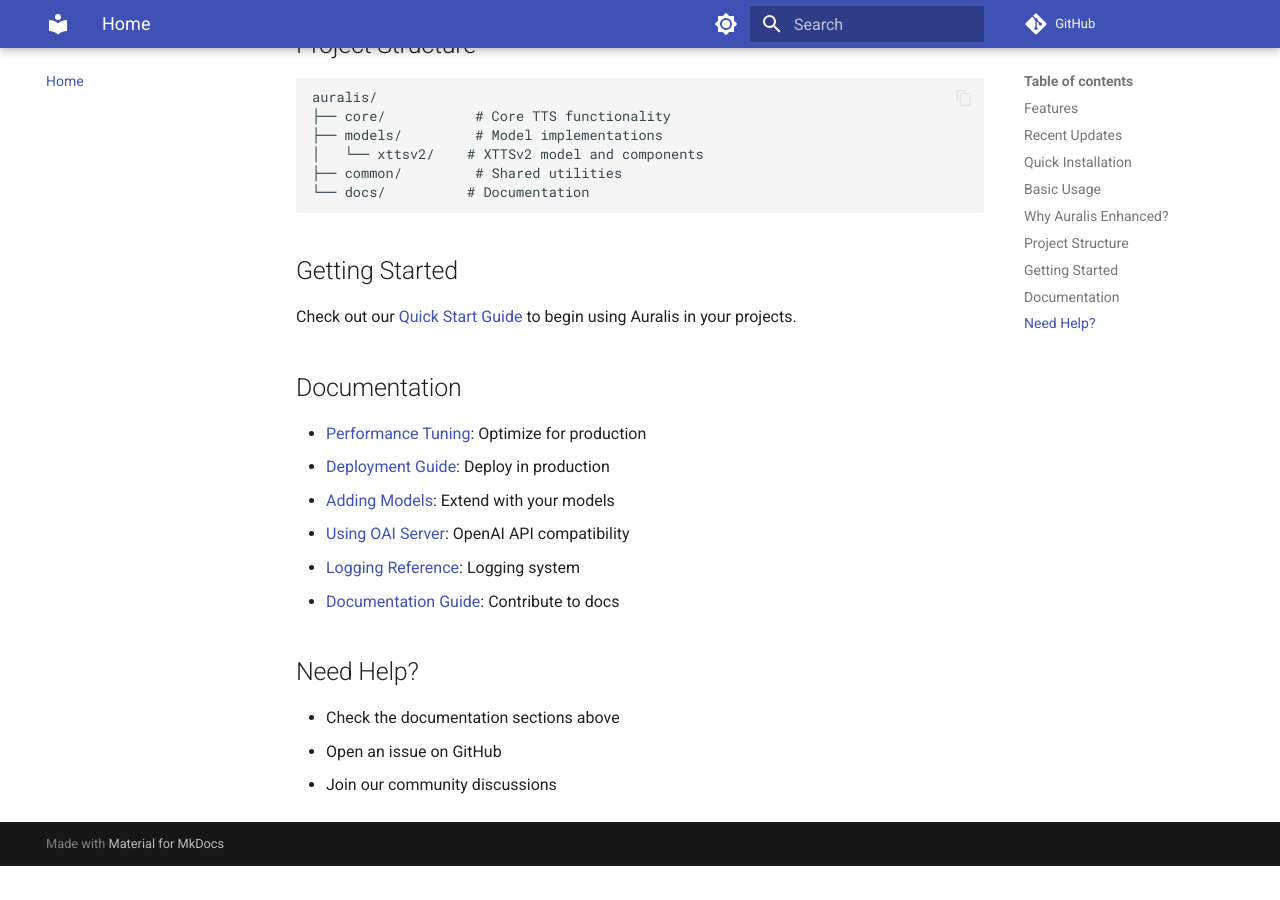
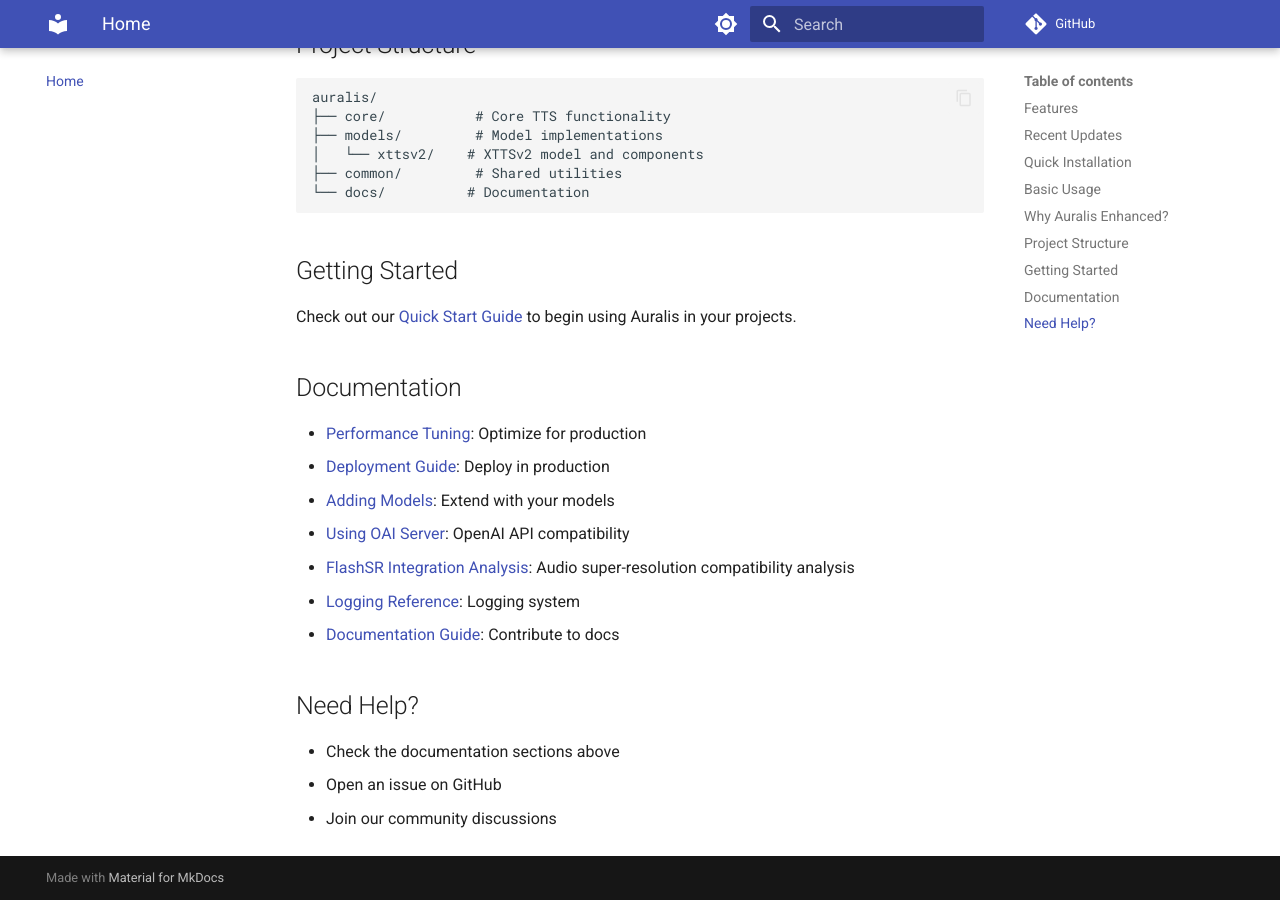
Before and after one commit to groxaxo/Auralis-Enhanced, an MkDocs documentation site: the page built from docs/index.md, in a window 1280 px wide and 900 px high, scrolled down 1804 px. Built offline with MkDocs 1.6.1 and Material for MkDocs 9.7.7, drawn with Linux system fonts in a browser that asks for light colours; comment, search, counter and statistics services are not loaded; before the commit the page ends 2670 px from its top, so only the background shows below that.

Commit message:
Update README and docs to reference FlashSR analysis
Co-authored-by: groxaxo <76023196+groxaxo@users.noreply.github.com>

```diff
--- a/docs/index.md
+++ b/docs/index.md
@@ -73,6 +73,7 @@ Check out our [Quick Start Guide](getting-started/quickstart.md) to begin using
 - [Deployment Guide](advanced/deployment.md): Deploy in production
 - [Adding Models](advanced/adding-models.md): Extend with your models
 - [Using OAI Server](advanced/using-oai-server.md): OpenAI API compatibility
+- [FlashSR Integration Analysis](analysis/flashsr-integration-analysis.md): Audio super-resolution compatibility analysis
 - [Logging Reference](api/common/logging.md): Logging system
 - [Documentation Guide](contributing/documentation.md): Contribute to docs
 
```
Also changed, not shown: README.md (+1 -0 lines).
